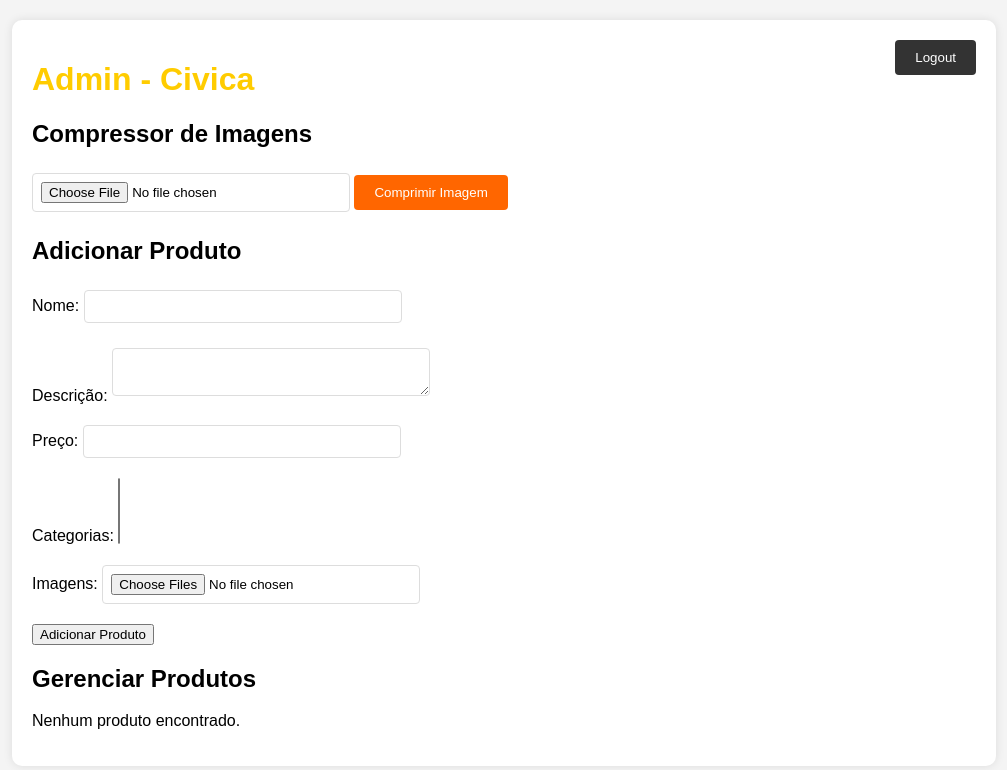
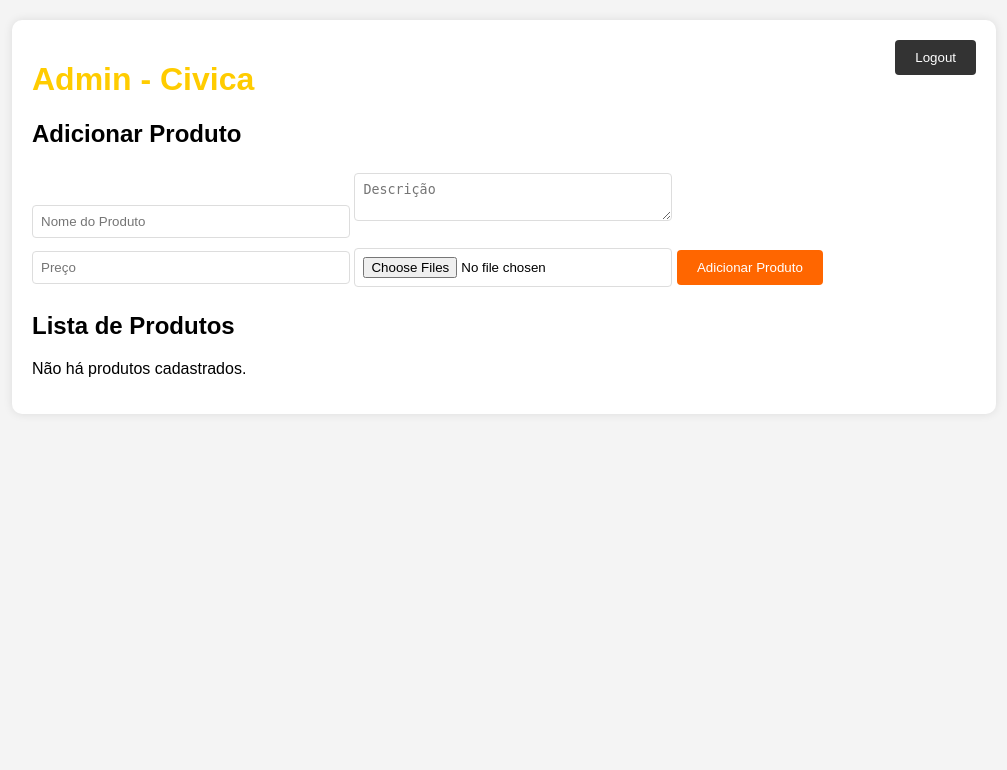
Before and after one commit to sdragonpt/site-civica, a PHP site: page /admin.php in a window 1280 px wide. Shown: the top 770 px of the page, without its empty margins (136-1143 px from the left). Run offline with PHP 8.4, Linux system fonts and the light colour scheme; the visitor is signed in with stand-in values (Sample User, id 1); data that the repository does not hold is empty.

Commit message:
Update admin.php

```diff
--- a/admin.php
+++ b/admin.php
@@ -14,6 +14,7 @@ function resize_and_compress_image($source_path, $target_path, $max_width = 800,
     list($width, $height, $type) = getimagesize($source_path);
     $ratio = $width / $height;
 
+    // Calcula novas dimensões
     if ($width > $height) {
         $new_width = min($max_width, $width);
         $new_height = $new_width / $ratio;
@@ -22,6 +23,7 @@ function resize_and_compress_image($source_path, $target_path, $max_width = 800,
         $new_width = $new_height * $ratio;
     }
 
+    // Cria nova imagem
     $image_p = imagecreatetruecolor($new_width, $new_height);
 
     switch ($type) {
@@ -40,14 +42,16 @@ function resize_and_compress_image($source_path, $target_path, $max_width = 800,
             return false;
     }
 
+    // Redimensiona e copia a imagem
     imagecopyresampled($image_p, $image, 0, 0, 0, 0, $new_width, $new_height, $width, $height);
 
+    // Salva a imagem no formato correto
     switch ($type) {
         case IMAGETYPE_JPEG:
             imagejpeg($image_p, $target_path, $quality);
             break;
         case IMAGETYPE_PNG:
-            imagepng($image_p, $target_path, 6); // PNG compression level
+            imagepng($image_p, $target_path, 6); // Nível de compressão PNG
             break;
         case IMAGETYPE_GIF:
             imagegif($image_p, $target_path);
@@ -60,36 +64,6 @@ function resize_and_compress_image($source_path, $target_path, $max_width = 800,
     return true;
 }
 
-// Funções para carregar imagens e categorias associadas ao produto
-function get_imagens($produto_id) {
-    global $conn;
-    $stmt = $conn->prepare("SELECT * FROM imagens WHERE produto_id = ?");
-    $stmt->bind_param("i", $produto_id);
-    $stmt->execute();
-    return $stmt->get_result();
-}
-
-function get_imagem_principal($produto_id) {
-    global $conn;
-    $stmt = $conn->prepare("SELECT imagem FROM imagens WHERE produto_id = ? ORDER BY id ASC LIMIT 1");
-    $stmt->bind_param("i", $produto_id);
-    $stmt->execute();
-    $result = $stmt->get_result();
-    return $result->fetch_assoc();
-}
-
-function get_categorias($produto_id) {
-    global $conn;
-    $stmt = $conn->prepare("
-        SELECT c.nome
-        FROM categorias c
-        JOIN produto_categoria pc ON c.id = pc.categoria_id
-        WHERE pc.produto_id = ?");
-    $stmt->bind_param("i", $produto_id);
-    $stmt->execute();
-    return $stmt->get_result();
-}
-
 // Mensagem de sucesso ou erro
 $mensagem = '';
 if (isset($_POST['add'])) {
@@ -97,12 +71,14 @@ if (isset($_POST['add'])) {
     $descricao = $_POST['descricao'];
     $preco = $_POST['preco'];
 
+    // Insere o produto
     $stmt = $conn->prepare("INSERT INTO produtos (nome, descricao, preco) VALUES (?, ?, ?)");
     $stmt->bind_param("ssi", $nome, $descricao, $preco);
     if ($stmt->execute()) {
         $produto_id = $stmt->insert_id;
         $stmt->close();
 
+        // Adiciona categorias
         if (isset($_POST['categorias']) && is_array($_POST['categorias'])) {
             foreach ($_POST['categorias'] as $categoria_id) {
                 $stmt = $conn->prepare("INSERT INTO produto_categoria (produto_id, categoria_id) VALUES (?, ?)");
@@ -112,19 +88,23 @@ if (isset($_POST['add'])) {
             }
         }
 
-        if (isset($_FILES['imagens']) && $_FILES['imagens']['error'][0] == UPLOAD_ERR_OK) {
+        // Processa imagens
+        if (isset($_FILES['imagens']) && count($_FILES['imagens']['name']) > 0) {
             $target_dir = "images/";
-            foreach ($_FILES['imagens']['name'] as $key => $name) {
-                $target_file = $target_dir . basename($name);
-                $temp_file = $_FILES['imagens']['tmp_name'][$key];
-                $imageFileType = strtolower(pathinfo($target_file, PATHINFO_EXTENSION));
-
+            $totalFiles = count($_FILES['imagens']['name']);
+            for ($i = 0; $i < $totalFiles; $i++) {
+                if ($_FILES['imagens']['error'][$i] == UPLOAD_ERR_OK) {
+                    $temp_file = $_FILES['imagens']['tmp_name'][$i];
+                    $imageFileType = strtolower(pathinfo($_FILES['imagens']['name'][$i], PATHINFO_EXTENSION));
                     $unique_name = uniqid() . '.' . $imageFileType;
                     $target_file = $target_dir . $unique_name;
 
+                    // Verifica se é uma imagem
                     $check = getimagesize($temp_file);
                     if ($check !== false) {
+                        // Redimensiona e comprime a imagem
                         if (resize_and_compress_image($temp_file, $target_file)) {
+                            // Insere a imagem no banco de dados
                             $stmt = $conn->prepare("INSERT INTO imagens (produto_id, imagem) VALUES (?, ?)");
                             $stmt->bind_param("is", $produto_id, $unique_name);
                             if (!$stmt->execute()) {
@@ -137,6 +117,9 @@ if (isset($_POST['add'])) {
                     } else {
                         $mensagem = "<div class='alert alert-danger'>O arquivo não é uma imagem.</div>";
                     }
+                } else {
+                    $mensagem = "<div class='alert alert-danger'>Erro ao carregar a imagem.</div>";
+                }
             }
         }
 
@@ -148,6 +131,7 @@ if (isset($_POST['add'])) {
     }
 }
 
+// Lista produtos
 $stmt = $conn->prepare("SELECT * FROM produtos");
 $stmt->execute();
 $produtos = $stmt->get_result();
@@ -155,8 +139,10 @@ $stmt->close();
 
 $tem_produtos = ($produtos->num_rows > 0);
 
+// Obtém categorias
 $categorias_result = $conn->query("SELECT * FROM categorias");
 
+// Processa a eliminação de produtos
 if (isset($_POST['delete'])) {
     $produto_id = $_POST['id'];
 
@@ -186,25 +172,12 @@ if (isset($_POST['delete'])) {
     exit();
 }
 
+// Logout
 if (isset($_GET['logout'])) {
     session_unset();
     session_destroy();
     header("Location: login.php");
     exit();
-}
-
-// Compressão de imagem
-if (isset($_POST['compress'])) {
-    $temp_file = $_FILES['imagem']['tmp_name'];
-    $imageFileType = strtolower(pathinfo($_FILES['imagem']['name'], PATHINFO_EXTENSION));
-    $target_dir = "images/";
-    $target_file = $target_dir . uniqid() . '.' . $imageFileType;
-
-    if (resize_and_compress_image($temp_file, $target_file, 800, 600)) {
-        $mensagem = "<div class='alert alert-success'>Imagem comprimida e salva com sucesso em: $target_file</div>";
-    } else {
-        $mensagem = "<div class='alert alert-danger'>Erro ao comprimir a imagem.</div>";
-    }
 }
 ?>
 
@@ -226,108 +199,42 @@ if (isset($_POST['compress'])) {
             <?php echo $mensagem; ?>
         <?php endif; ?>
 
-        <!-- Formulário para compressor de imagens -->
-        <h2>Compressor de Imagens</h2>
-        <form id="compressorForm" method="post" action="" enctype="multipart/form-data">
+        <!-- Formulário para adicionar produto -->
+        <h2>Adicionar Produto</h2>
+        <form method="post" action="" enctype="multipart/form-data">
             <div class="form-group">
-                <input type="file" name="imagem" id="imagem" required>
-                <button type="submit" name="compress" id="compressButton">Comprimir Imagem</button>
-            </div>
-            <div id="progressContainer" style="display: none;">
-                <progress id="progressBar" value="0" max="100"></progress>
-                <span id="progressText"></span>
+                <input type="text" name="nome" placeholder="Nome do Produto" required>
+                <textarea name="descricao" placeholder="Descrição" required></textarea>
+                <input type="text" name="preco" placeholder="Preço" required>
+                <input type="file" name="imagens[]" multiple required>
+                <button type="submit" name="add">Adicionar Produto</button>
             </div>
         </form>
 
-        <script>
-        document.getElementById('compressorForm').onsubmit = function(event) {
-            event.preventDefault(); // Impede o envio padrão do formulário
-            const formData = new FormData(this);
-            const progressBar = document.getElementById('progressBar');
-            const progressContainer = document.getElementById('progressContainer');
-            const progressText = document.getElementById('progressText');
-
-            const xhr = new XMLHttpRequest();
-            xhr.open('POST', this.action, true);
-
-            xhr.upload.onprogress = function(e) {
-                if (e.lengthComputable) {
-                    const percentComplete = (e.loaded / e.total) * 100;
-                    progressBar.value = percentComplete;
-                    progressText.textContent = Math.round(percentComplete) + '%';
-                }
-            };
-
-            xhr.onload = function() {
-                if (xhr.status === 200) {
-                    progressText.textContent = 'Imagem comprimida com sucesso!';
-                } else {
-                    progressText.textContent = 'Erro ao comprimir a imagem.';
-                }
-                progressContainer.style.display = 'none'; // Esconde a barra após a conclusão
-            };
-
-            progressContainer.style.display = 'block'; // Mostra a barra de progresso
-            xhr.send(formData);
-        };
-        </script>
-
-        <h2>Adicionar Produto</h2>
-        <form method="post" action="" enctype="multipart/form-data">
-            <div class="form-group">
-                <label for="nome">Nome:</label>
-                <input type="text" name="nome" id="nome" required>
-            </div>
-            <div class="form-group">
-                <label for="descricao">Descrição:</label>
-                <textarea name="descricao" id="descricao" required></textarea>
-            </div>
-            <div class="form-group">
-                <label for="preco">Preço:</label>
-                <input type="number" name="preco" id="preco" required>
-            </div>
-            <div class="form-group">
-                <label for="categorias">Categorias:</label>
-                <select name="categorias[]" id="categorias" multiple>
-                    <?php while ($categoria = $categorias_result->fetch_assoc()): ?>
-                        <option value="<?php echo $categoria['id']; ?>"><?php echo $categoria['nome']; ?></option>
-                    <?php endwhile; ?>
-                </select>
-            </div>
-            <div class="form-group">
-                <label for="imagens">Imagens:</label>
-                <input type="file" name="imagens[]" id="imagens" multiple>
-            </div>
-            <button type="submit" name="add">Adicionar Produto</button>
-        </form>
-
-        <h2>Gerenciar Produtos</h2>
+        <h2>Lista de Produtos</h2>
         <?php if ($tem_produtos): ?>
             <table>
-                <thead>
                 <tr>
-                        <th>ID</th>
                     <th>Nome</th>
+                    <th>Preço</th>
                     <th>Ações</th>
                 </tr>
-                </thead>
-                <tbody>
                 <?php while ($produto = $produtos->fetch_assoc()): ?>
                     <tr>
-                            <td><?php echo $produto['id']; ?></td>
-                            <td><?php echo $produto['nome']; ?></td>
+                        <td><?php echo htmlspecialchars($produto['nome']); ?></td>
+                        <td><?php echo htmlspecialchars($produto['preco']); ?> €</td>
                         <td>
                             <form method="post" action="">
                                 <input type="hidden" name="id" value="<?php echo $produto['id']; ?>">
-                                    <button type="submit" name="delete">Excluir</button>
+                                <button type="submit" name="delete">Eliminar</button>
+                                <button type="button" onclick="window.location.href='edit_product.php?id=<?php echo $produto['id']; ?>'">Editar</button>
                             </form>
                         </td>
                     </tr>
                 <?php endwhile; ?>
-                </tbody>
             </table>
         <?php else: ?>
-            <p>Nenhum produto encontrado.</p>
+            <p>Não há produtos cadastrados.</p>
         <?php endif; ?>
     </div>
 </body>
```
Lines whose indentation alone changed are shown as unchanged.
